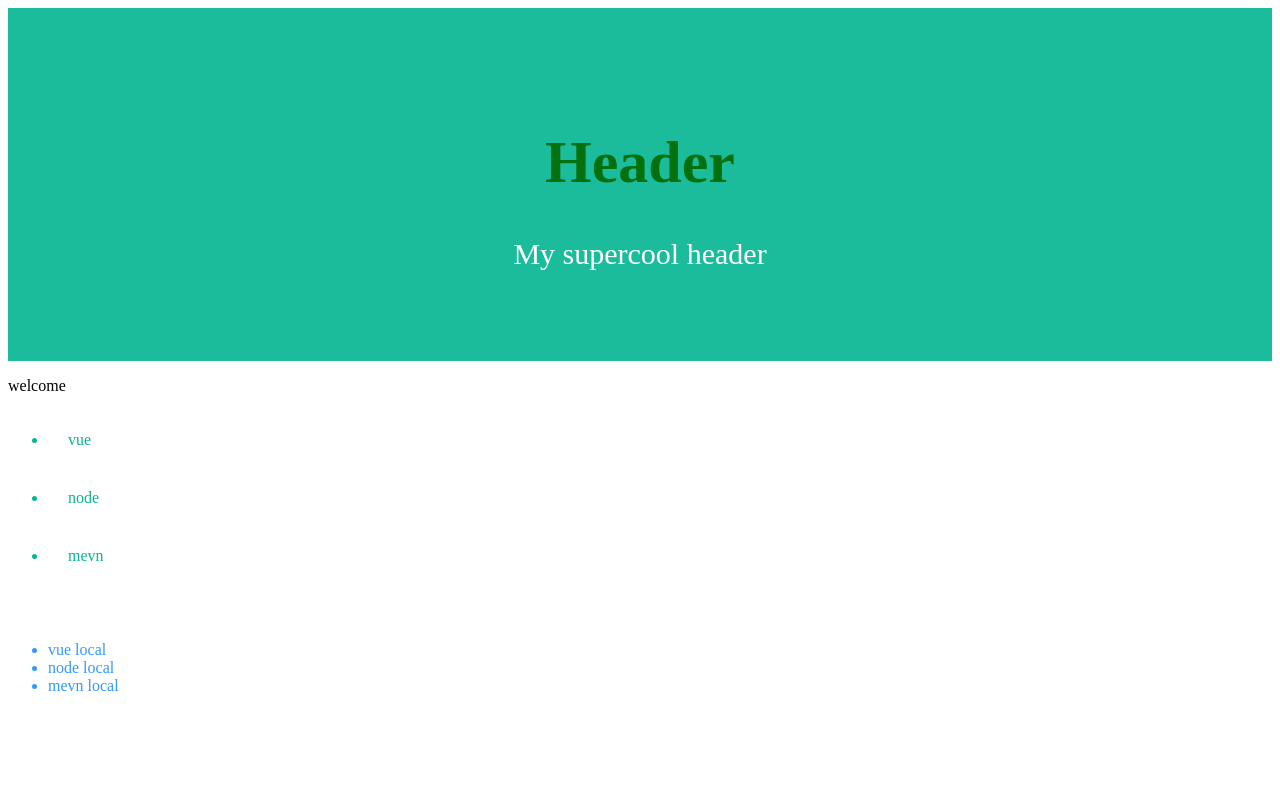
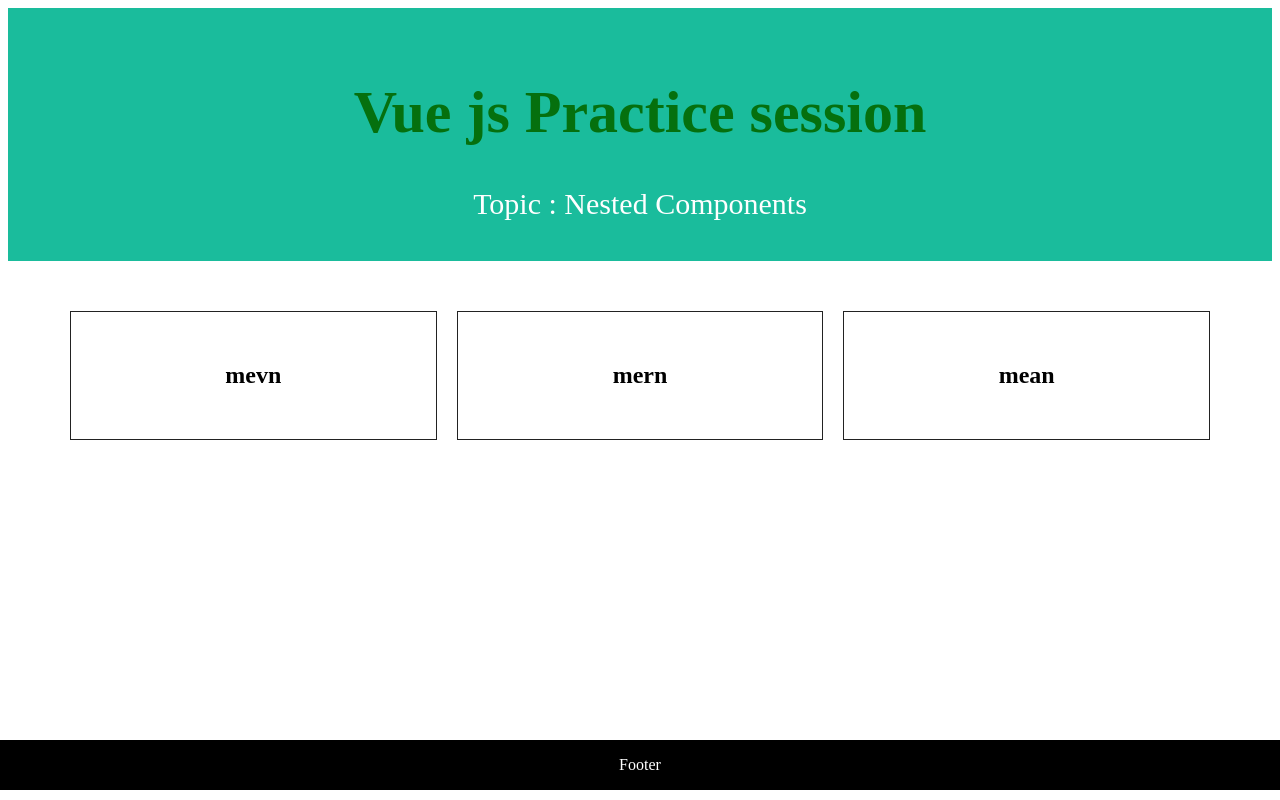
Before and after one commit to Usman209/Vue, a Vue app: page / in a window 1280 px wide. Built offline with nearby package versions, Linux system fonts and the light colour scheme.

Commit message:
Nested components

```diff
--- a/src/App.vue
+++ b/src/App.vue
@@ -4,22 +4,32 @@
 <div>
     <header1> </header1>
   <!-- <h1>{{title}}</h1> -->
-  <p>{{welcome()}}</p>
-  <codey> </codey>
-  <codeylocal> </codeylocal>
+  <!-- <p>{{welcome()}}</p> -->
+  <!-- <codey> </codey> -->
+  <!-- <codeylocal> </codeylocal> -->
+
+<header-text></header-text>
+
+
+<app-footer> </app-footer>
 
 </div>
 </template>
 
 <script>
 
-import CodeLocal from './components/CodeLocal'
+// import CodeLocal from './components/CodeLocal'
+import footer from './components/footer'
+import HeaderText from './components/Headertext'
+
 
 export default {
 
  components:{
+   'app-footer':footer,
+   'header-text':HeaderText,
 
-   'codeylocal':CodeLocal
+  //  'codeylocal':CodeLocal
 
  } ,
 
--- a/src/components/Header.vue
+++ b/src/components/Header.vue
@@ -1,8 +1,8 @@
 <template>
 
 <div class="header">
-  <h1>Header</h1>
-  <p>My supercool header</p>
+  <h1>Vue js Practice session</h1>
+  <p>Topic : Nested Components</p>
 
 </div>
 </template>
@@ -18,7 +18,7 @@ export default {
 
 <style >
 .header {
-  padding: 60px;
+  padding: 10px;
   text-align: center;
   background: #1abc9c;
   color: white;
--- /dev/null
+++ b/src/components/Headertext.vue
@@ -0,0 +1,59 @@
+<template>
+
+<div id="HeaderText">
+<ul>
+    <!-- <li v-for="text in HeaderText" :key="text" v-on:click="text.show=!text.show">  -->
+    <li v-for="text in HeaderText" :key="text"   v-on:click="text.show = !text.show">
+
+
+       <h2>{{text.name}}</h2>
+<h3 v-show="text.show">{{text.front}} </h3>
+    </li>
+</ul>
+
+</div>
+
+
+</template>
+<script>
+export default {
+    data(){
+
+        return {
+
+        HeaderText:[
+            {name:'mevn' ,backend:'Node', front:"Vue",show:false},
+            {name:'mern' ,backend:'Node', front:"React",show:false},
+            {name:'mean' ,backend:'Node', front:"Angular",show:false}
+        ]
+
+        }
+    }
+
+}
+</script>
+
+<style scoped>
+
+#HeaderText{
+    width: 100%;
+    max-width: 1200px;
+    margin: 40px auto;
+    padding: 0 20px;
+    box-sizing: border-box;
+}
+ul{
+    display: flex;
+    flex-wrap: wrap;
+    list-style-type: none;
+    padding: 0;
+}
+li{
+    flex-grow: 1;
+    flex-basis: 300px;
+    text-align: center;
+    padding: 30px;
+    border: 1px solid #222;
+    margin: 10px;
+}
+</style>
--- /dev/null
+++ b/src/components/footer.vue
@@ -0,0 +1,24 @@
+<template>
+    <div class="footer">
+  <p>Footer</p>
+</div>
+
+</template>
+<script>
+export default {
+
+}
+</script>
+
+<style scoped>
+
+.footer {
+   position: fixed;
+   left: 0;
+   bottom: 10;
+   width: 100%;
+   background-color: black;
+   color: white;
+   text-align: center;
+}
+</style>
```
Also changed, not shown: src/components/message.vue (added).
